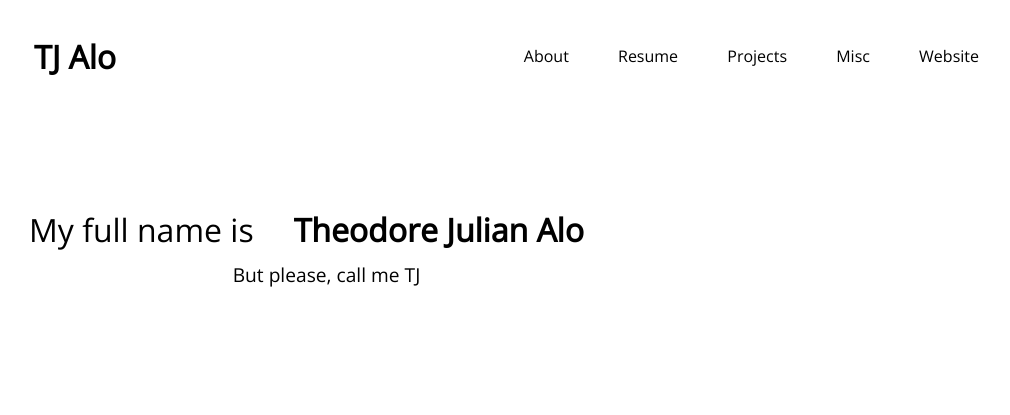
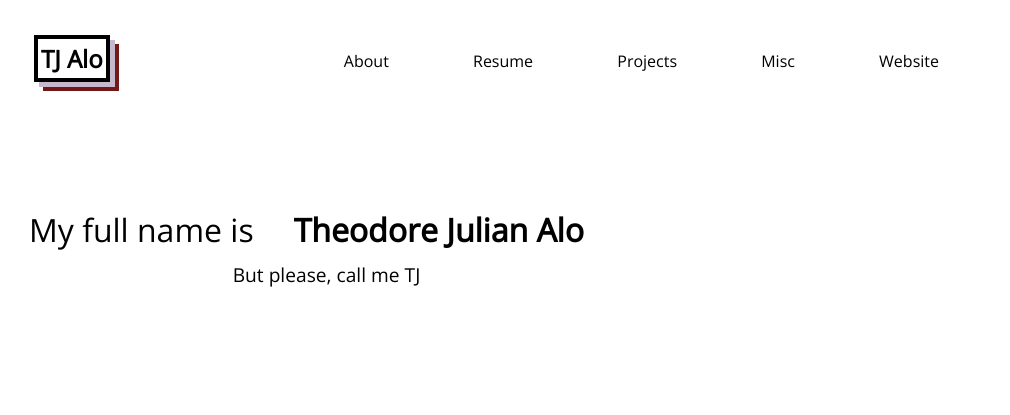
Before and after one commit to THEODOREALO/my-website, a plain HTML site: page index.html in a window 1280 px wide. Shown: the top 415 px of the page, without its empty margins (131-1141 px from the left). Drawn offline with nearby package versions, Linux system fonts and the light colour scheme.

Commit message:
Made homescreen sexy

```diff
--- a/style.css
+++ b/style.css
@@ -6,24 +6,33 @@
 #navbar{
     float: right;
     list-style: none;
+    padding: 5px;
 }
 #navbar li{
     display: inline-block;
-    margin-right: 5px;
 }
 #my-name{
+    font-size: 3vh;
     float: left;
     font-weight: 800;
+    border: 4px solid black;
+    padding: 3px;
+    box-shadow: 5px 5px #C6B9CD, 9px 9px #721817;
+}
+#my-name:hover{
+    box-shadow: 0px 0px #C6B9CD, 0px 0px #721817;
+    transition: 0.5s;
+}
 
-}
 header{
     padding: 5px;
     height: 8.5vh;
 }
-header:hover{
+#navbar:hover{
     background-color: black;
     color: white;
     transition: 0.3s;
+
 }
 header > *:hover{
     cursor: pointer;
```
Also changed, not shown: index.html (line endings or trailing spaces).
